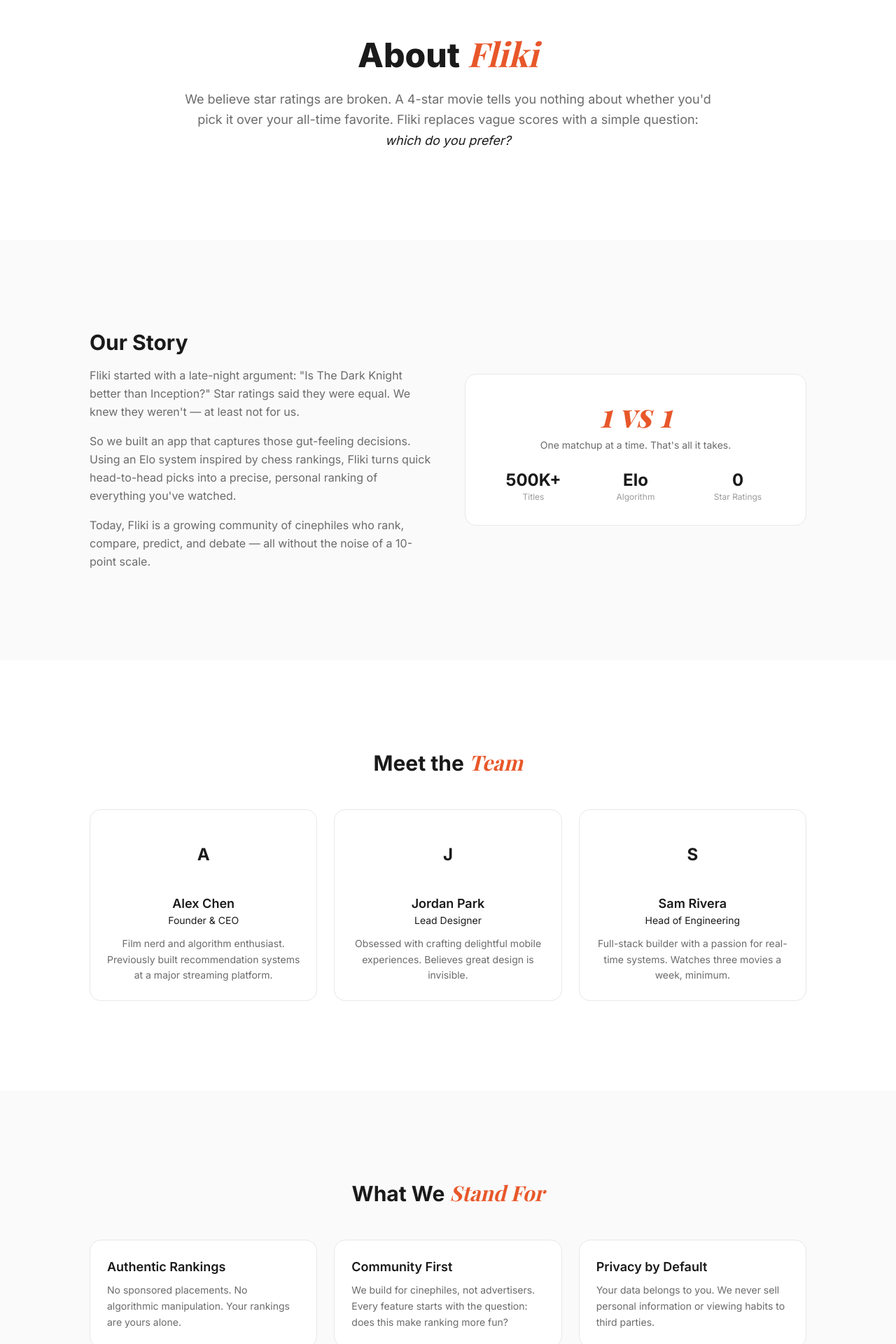
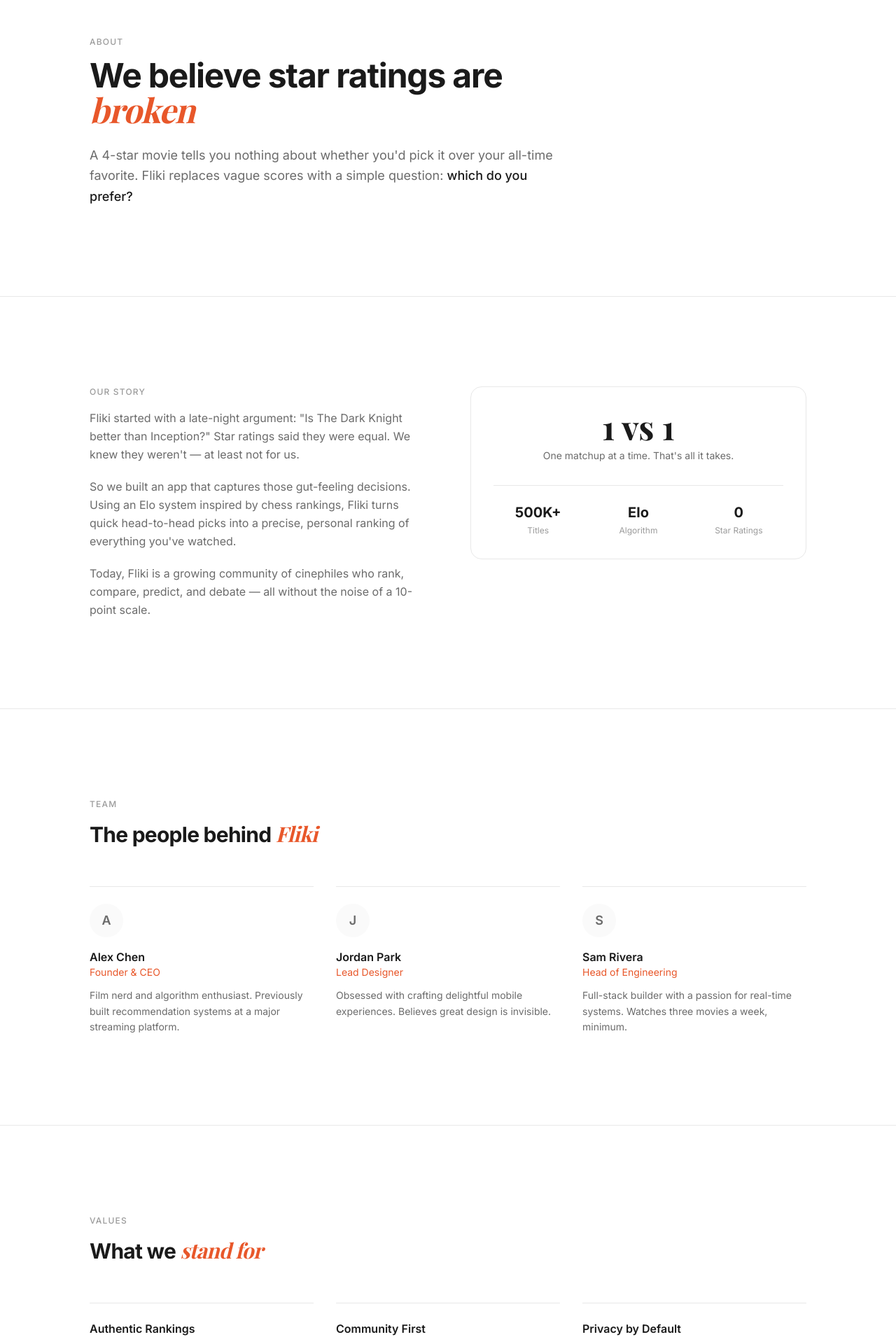
Before and after one commit to FlikiApp/FlikiApp-Web, a React (Vite) app: page /about in a window 1280 px wide. Shown: the part 140-2060 px from the top of the page at 70% size. Built offline with nearby package versions, Linux system fonts and the light colour scheme; a web font is replaced by a local one.

Commit message:
Redesign about page with minimal layout

```diff
--- a/src/pages/AboutPage.tsx
+++ b/src/pages/AboutPage.tsx
@@ -15,23 +15,25 @@ export default function AboutPage() {
       {/* Mission */}
       <SectionWrapper>
         <AnimatedSection>
-          <div className="text-center max-w-3xl mx-auto">
-            <h1 className="text-4xl sm:text-5xl font-extrabold mb-6">
-              About <GradientText>Fliki</GradientText>
+          <div className="max-w-2xl">
+            <p className="text-text-muted text-xs font-medium uppercase tracking-widest mb-4">About</p>
+            <h1 className="text-4xl sm:text-5xl font-bold tracking-tight mb-6">
+              We believe star ratings are{' '}
+              <GradientText>broken</GradientText>
             </h1>
             <p className="text-text-secondary text-lg leading-relaxed">
-              We believe star ratings are broken. A 4-star movie tells you nothing about whether you'd pick it over your all-time favorite. Fliki replaces vague scores with a simple question: <em className="text-text-primary">which do you prefer?</em>
+              A 4-star movie tells you nothing about whether you'd pick it over your all-time favorite. Fliki replaces vague scores with a simple question: <em className="text-text-primary not-italic font-medium">which do you prefer?</em>
             </p>
           </div>
         </AnimatedSection>
       </SectionWrapper>
 
       {/* Story */}
-      <SectionWrapper className="bg-surface-secondary">
-        <div className="grid lg:grid-cols-2 gap-12 items-center">
+      <SectionWrapper className="border-t border-border-subtle">
+        <div className="grid lg:grid-cols-2 gap-16 items-start">
           <AnimatedSection direction="left">
-            <h2 className="text-3xl font-bold mb-4">Our Story</h2>
-            <div className="space-y-4 text-text-secondary leading-relaxed">
+            <p className="text-text-muted text-xs font-medium uppercase tracking-widest mb-4">Our Story</p>
+            <div className="space-y-5 text-text-secondary leading-relaxed">
               <p>
                 Fliki started with a late-night argument: "Is The Dark Knight better than Inception?" Star ratings said they were equal. We knew they weren't — at least not for us.
               </p>
@@ -45,26 +47,26 @@ export default function AboutPage() {
           </AnimatedSection>
 
           <AnimatedSection direction="right">
-            <div className="bg-surface-card border border-border-subtle rounded-2xl p-8">
+            <div className="border border-border-subtle rounded-2xl p-8">
               <div className="text-center">
-                <div className="text-5xl font-extrabold mb-2">
-                  <GradientText>1 vs 1</GradientText>
+                <div className="text-5xl font-bold font-serif mb-2 text-text-primary">
+                  1 vs 1
                 </div>
-                <p className="text-text-secondary text-sm mb-6">
+                <p className="text-text-secondary text-sm mb-8">
                   One matchup at a time. That's all it takes.
                 </p>
-                <div className="grid grid-cols-3 gap-4 text-center">
+                <div className="grid grid-cols-3 gap-4 text-center border-t border-border-subtle pt-6">
                   <div>
-                    <div className="text-2xl font-bold text-text-primary">500K+</div>
-                    <div className="text-xs text-text-muted">Titles</div>
+                    <div className="text-xl font-bold text-text-primary">500K+</div>
+                    <div className="text-xs text-text-muted mt-1">Titles</div>
                   </div>
                   <div>
-                    <div className="text-2xl font-bold text-text-primary">Elo</div>
-                    <div className="text-xs text-text-muted">Algorithm</div>
+                    <div className="text-xl font-bold text-text-primary">Elo</div>
+                    <div className="text-xs text-text-muted mt-1">Algorithm</div>
                   </div>
                   <div>
-                    <div className="text-2xl font-bold text-text-primary">0</div>
-                    <div className="text-xs text-text-muted">Star Ratings</div>
+                    <div className="text-xl font-bold text-text-primary">0</div>
+                    <div className="text-xs text-text-muted mt-1">Star Ratings</div>
                   </div>
                 </div>
               </div>
@@ -74,24 +76,25 @@ export default function AboutPage() {
       </SectionWrapper>
 
       {/* Team */}
-      <SectionWrapper>
+      <SectionWrapper className="border-t border-border-subtle">
         <AnimatedSection>
-          <h2 className="text-3xl font-bold text-center mb-12">
-            Meet the <GradientText>Team</GradientText>
+          <p className="text-text-muted text-xs font-medium uppercase tracking-widest mb-4">Team</p>
+          <h2 className="text-3xl font-bold tracking-tight mb-14">
+            The people behind <GradientText>Fliki</GradientText>
           </h2>
         </AnimatedSection>
 
-        <div className="grid md:grid-cols-3 gap-6">
+        <div className="grid md:grid-cols-3 gap-8">
           {TEAM_MEMBERS.map((member, i) => (
-            <AnimatedSection key={member.name} delay={i * 0.1}>
-              <div className="bg-surface-card border border-border-subtle rounded-2xl p-6 text-center hover:border-fliki-blue/40 transition-colors">
-                <div className="w-20 h-20 mx-auto rounded-full bg-gradient-to-br from-fliki-cyan/20 to-fliki-purple/20 flex items-center justify-center mb-4">
-                  <span className="text-2xl font-bold text-fliki-cyan">
+            <AnimatedSection key={member.name} delay={i * 0.08}>
+              <div className="border-t border-border-subtle pt-6">
+                <div className="w-12 h-12 rounded-full bg-surface-secondary flex items-center justify-center mb-4">
+                  <span className="text-lg font-semibold text-text-secondary">
                     {member.name.charAt(0)}
                   </span>
                 </div>
-                <h3 className="text-lg font-semibold">{member.name}</h3>
-                <p className="text-fliki-cyan text-sm mb-3">{member.role}</p>
+                <h3 className="text-base font-semibold">{member.name}</h3>
+                <p className="text-accent text-sm mb-3">{member.role}</p>
                 <p className="text-text-secondary text-sm leading-relaxed">{member.bio}</p>
               </div>
             </AnimatedSection>
@@ -100,18 +103,19 @@ export default function AboutPage() {
       </SectionWrapper>
 
       {/* Values */}
-      <SectionWrapper className="bg-surface-secondary">
+      <SectionWrapper className="border-t border-border-subtle">
         <AnimatedSection>
-          <h2 className="text-3xl font-bold text-center mb-12">
-            What We <GradientText>Stand For</GradientText>
+          <p className="text-text-muted text-xs font-medium uppercase tracking-widest mb-4">Values</p>
+          <h2 className="text-3xl font-bold tracking-tight mb-14">
+            What we <GradientText>stand for</GradientText>
           </h2>
         </AnimatedSection>
 
-        <div className="grid md:grid-cols-3 gap-6">
+        <div className="grid md:grid-cols-3 gap-8">
           {VALUES.map((value, i) => (
-            <AnimatedSection key={value.title} delay={i * 0.1}>
-              <div className="bg-surface-card border border-border-subtle rounded-2xl p-6 hover:border-fliki-blue/40 transition-colors h-full">
-                <h3 className="text-lg font-semibold mb-2">{value.title}</h3>
+            <AnimatedSection key={value.title} delay={i * 0.08}>
+              <div className="border-t border-border-subtle pt-6 h-full">
+                <h3 className="text-base font-semibold mb-2">{value.title}</h3>
                 <p className="text-text-secondary text-sm leading-relaxed">{value.description}</p>
               </div>
             </AnimatedSection>
@@ -120,19 +124,19 @@ export default function AboutPage() {
       </SectionWrapper>
 
       {/* CTA */}
-      <SectionWrapper>
-        <AnimatedSection>
-          <div className="text-center">
-            <h2 className="text-3xl sm:text-4xl font-bold mb-6">
-              Join the <GradientText>Community</GradientText>
+      <section className="py-32 md:py-40 border-t border-border-subtle">
+        <div className="max-w-5xl mx-auto px-6 sm:px-8 lg:px-12 text-center">
+          <AnimatedSection>
+            <h2 className="text-3xl sm:text-4xl font-bold tracking-tight mb-6">
+              Join the <GradientText>community</GradientText>
             </h2>
-            <p className="text-text-secondary text-lg max-w-xl mx-auto mb-10">
+            <p className="text-text-secondary text-lg max-w-md mx-auto mb-10">
               Download Fliki and start building your definitive ranking.
             </p>
             <AppStoreButton />
-          </div>
-        </AnimatedSection>
-      </SectionWrapper>
+          </AnimatedSection>
+        </div>
+      </section>
     </motion.div>
   )
 }
```
